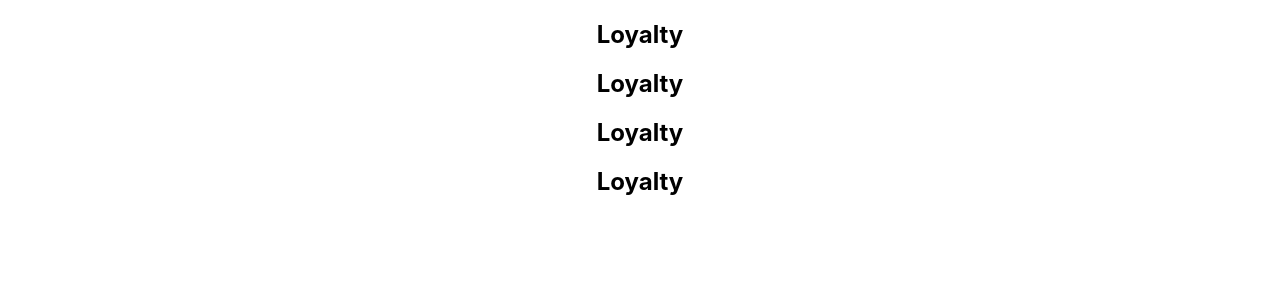
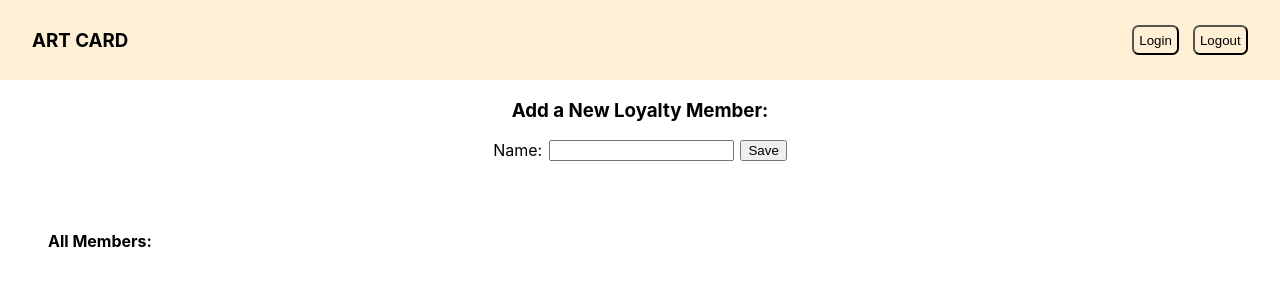
Before and after one commit to oliviacowan/loyalty, a React (Create React App) app in the folder front/: page / in a window 1280 px wide. Shown: the top 300 px of the page. Built offline with nearby package versions, Linux system fonts and the light colour scheme.

Commit message:
base home page

```diff
--- a/front/src/App.css
+++ b/front/src/App.css
@@ -1,3 +1,33 @@
 .App {
   text-align: center;
 }
+
+.nav{
+  display: flex;
+  flex-direction: column;
+  /* align-content: center; */
+  justify-content: center;
+  height: 5em;
+  background-color: papayawhip;
+}
+
+.nav-contents{
+  display: flex;
+  flex-direction: row;
+  justify-content: space-between;
+  padding: 2em;
+  align-content: center;
+}
+.nav-login{
+  display: flexbox;
+  border-radius: .5em;
+  height: fit-content;
+  padding: .4em;
+  margin-left: 1em;
+  align-self: center;
+  background-color: papayawhip;
+}
+.nav-actions{
+  align-self: center;
+  margin-left: 1em;
+}
--- a/front/src/App.js
+++ b/front/src/App.js
@@ -1,12 +1,21 @@
 import './App.css';
+import Members from './components/Members';
+import New from './components/New';
 
 function App() {
   return (
     <div className="App">
-     <h2>Loyalty</h2>
-     <h2>Loyalty</h2>
-     <h2>Loyalty</h2>
-     <h2>Loyalty</h2>
+      <nav className="nav">
+        <span className='nav-contents'>
+        <h3>ART CARD</h3>
+        <span className='nav-actions'>
+        <button className='nav-login'>Login</button>
+        <button className='nav-login'>Logout</button>
+        </span>
+        </span>
+        </nav>
+     <New/>
+     <Members />
     </div>
   );
 }
--- /dev/null
+++ b/front/src/components/Members.css
@@ -0,0 +1,5 @@
+.member-list{
+  display: flex;
+  align-content: flex-start;
+  padding: 3em ;
+}
--- /dev/null
+++ b/front/src/components/Members.jsx
@@ -0,0 +1,9 @@
+import React from "react";
+import './Members.css'
+export default function(){
+return(
+  <section className="member-list">
+    <h4>All Members: </h4>
+  </section>
+)
+}
--- /dev/null
+++ b/front/src/components/New.css
@@ -0,0 +1,11 @@
+.new-name{
+  display: flex;
+  flex-direction: row;
+  justify-content: center;
+  /* color:blue; */
+  /* background-color: aqua; */
+
+}
+.name{
+  margin:0 .5em 0 .5em;
+}
--- /dev/null
+++ b/front/src/components/New.jsx
@@ -0,0 +1,15 @@
+import React from "react";
+import './New.css';
+
+export default function New() {
+  return (
+    <section  >
+      <h3>Add a New Loyalty Member:</h3>
+      <span className="new-name">
+      <label>Name: </label>
+      <input className="name"/>
+      <button>Save</button>
+      </span>
+    </section>
+  )
+}
```
